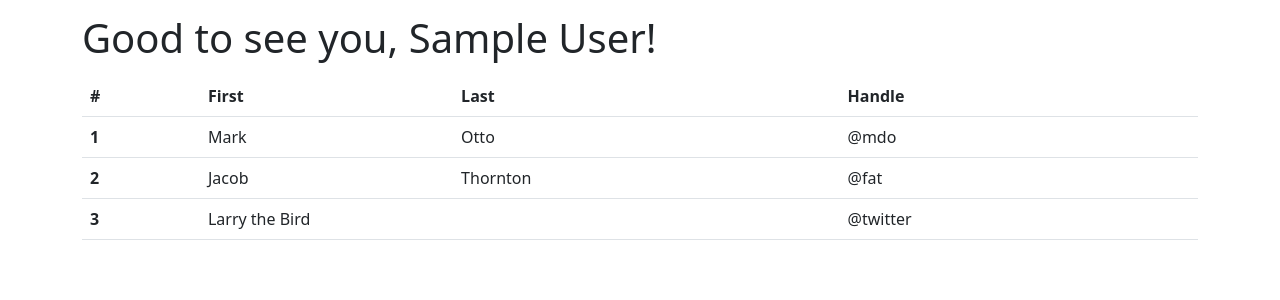
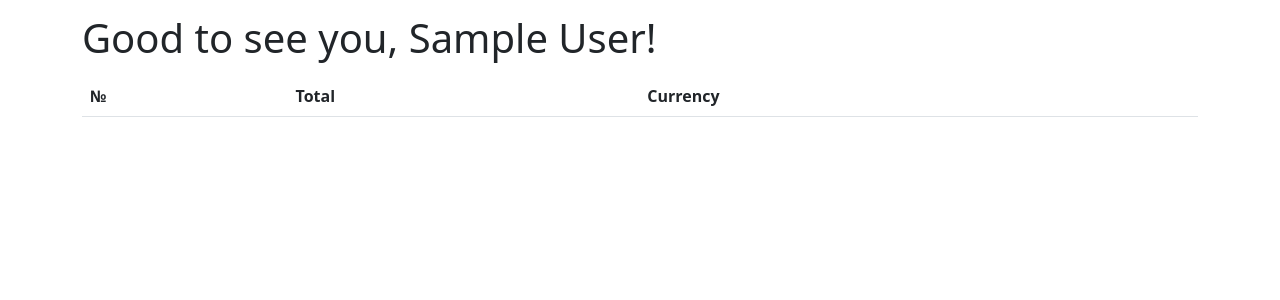
Before and after one commit to DedRobin/mof_auditor, a Django app: a page that uses templates/user_page.html in a window 1280 px wide. Shown: the part 56-356 px from the top of the page. Run offline with Django 4.2, Linux system fonts and the light colour scheme; a user stored in the database is signed in; tables that the repository leaves empty hold one stand-in row (values such as "Sample post"); lists and menus that the app fills with data are empty.

Commit message:
update user balance

```diff
--- a/balance/admin.py
+++ b/balance/admin.py
@@ -6,7 +6,7 @@ from balance.models import Balance
 @admin.register(Balance)
 class BalanceAdmin(admin.ModelAdmin):
     list_display = ("name", "amount", "type", "currency", "created_at")
-    fields = ("name", "user", "amount", "type", "currency")
+    fields = ("name", "users", "amount", "type", "currency")
     list_filter = ("type", "currency")
     readonly_fields = ("created_at",)
-    search_fields = ("user__email", "amount", "type", "currency", "created_at")
+    search_fields = ("users__username", "amount", "type", "currency", "created_at")
--- a/balance/models.py
+++ b/balance/models.py
@@ -17,7 +17,7 @@ CURRENCY_CHOICE = (
 
 
 class Balance(models.Model):
-    user = models.ManyToManyField(User)
+    users = models.ManyToManyField(User)
     name = models.CharField(max_length=255, blank=True, null=True)
     amount = models.DecimalField(max_digits=19, decimal_places=2)
     type = models.CharField(max_length=255, choices=TYPE_CHOICE)
--- a/templates/user_balance.html
+++ b/templates/user_balance.html
@@ -1,29 +1,5 @@
-<table class="table">
-  <thead>
-    <tr>
-      <th scope="col">#</th>
-      <th scope="col">First</th>
-      <th scope="col">Last</th>
-      <th scope="col">Handle</th>
-    </tr>
-  </thead>
-  <tbody>
-    <tr>
-      <th scope="row">1</th>
-      <td>Mark</td>
-      <td>Otto</td>
-      <td>@mdo</td>
-    </tr>
-    <tr>
-      <th scope="row">2</th>
-      <td>Jacob</td>
-      <td>Thornton</td>
-      <td>@fat</td>
-    </tr>
-    <tr>
-      <th scope="row">3</th>
-      <td colspan="2">Larry the Bird</td>
-      <td>@twitter</td>
-    </tr>
-  </tbody>
-</table>
+<tr>
+    <th scope="row">1</th>
+    <td>{{ balance.amount }}</td>
+    <td>{{ balance.currency }}</td>
+</tr>
--- a/templates/user_page.html
+++ b/templates/user_page.html
@@ -1,6 +1,21 @@
 {% block content %}
     <div class="container-xl">
         <div class="fs-1 py-2">Good to see you, {{ user.profile.first_name }} {{ user.profile.last_name }}!</div>
-    {% include 'user_balance.html' %}
+        <table class="table">
+            <thead>
+            <tr>
+                <th scope="col">№</th>
+                <th scope="col">Total</th>
+                <th scope="col">Currency</th>
+            </tr>
+            </thead>
+            <tbody>
+
+            {% for balance in user_balances %}
+                {% include 'user_balance.html' %}
+            {% endfor %}
+
+            </tbody>
+        </table>
     </div>
 {% endblock %}
--- a/users/views.py
+++ b/users/views.py
@@ -1,17 +1,18 @@
 from django.http import HttpResponse
 from django.shortcuts import render, redirect
 from django.contrib.auth import logout, login, authenticate
+from django.contrib.auth.decorators import login_required
 
 from users.forms import RegisterForm, LoginForm
 from users.models import User
+from balance.models import Balance
 from profiles.models import Profile
-
-from django.contrib.auth.decorators import login_required
 
 
 def login_view(request):
     if request.user.is_authenticated:
         return redirect(f"/{request.user.username}")
+
     if request.method == "POST":
         form = LoginForm(request.POST)
         if form.is_valid():
@@ -59,4 +60,5 @@ def index(request):
 @login_required
 def user_page(request, username):
     user = User.objects.get(username=username)
-    return render(request, "index.html", {"user": user})
+    user_balances = Balance.objects.filter(users=user)
+    return render(request, "index.html", {"user": user, "user_balances": user_balances})
```
Also changed, not shown: balance/views.py (+5 -2 lines), balance/migrations/0003_rename_user_balance_users.py (added).
